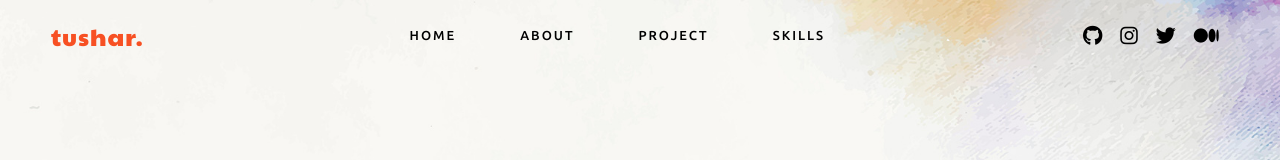
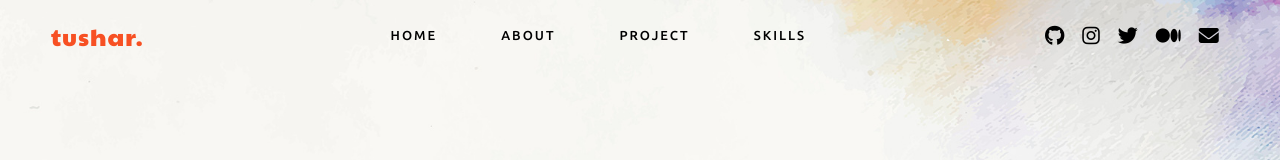
Before and after one commit to tushar885/portfolio_max, a plain HTML site: page index.html in a window 1280 px wide. Shown: the top 160 px of the page. Drawn offline with nearby package versions, Linux system fonts and the light colour scheme; a web font is replaced by a local one.

Commit message:
added the mail icon on nav

```diff
--- a/index.html
+++ b/index.html
@@ -77,9 +77,12 @@
                 <a class="nav-link" href="https://twitter.com/tushars_85"
                   ><i class="fa-brands fa-twitter"></i
                 ></a>
+
                 <a class="nav-link" href="https://medium.com/@tushar85"
                   ><i class="fa-brands fa-medium"></i
                 ></a>
+                <a class="nav-link" href="mailto:tushar8104@gmail.com"
+                  ><i class="fa-solid fa-envelope"></i></a>
               </div>
             </div>
           </div>
```
